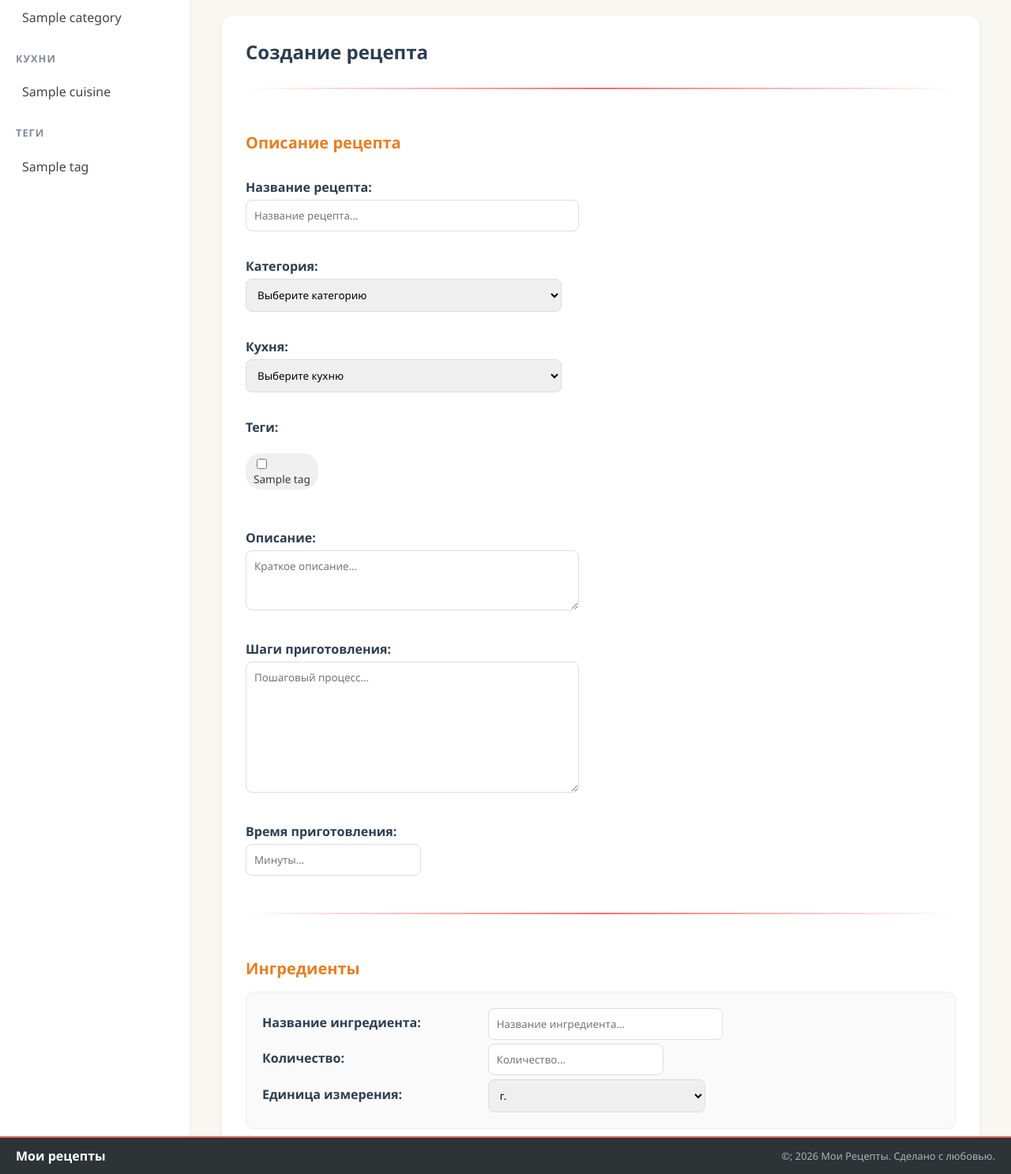
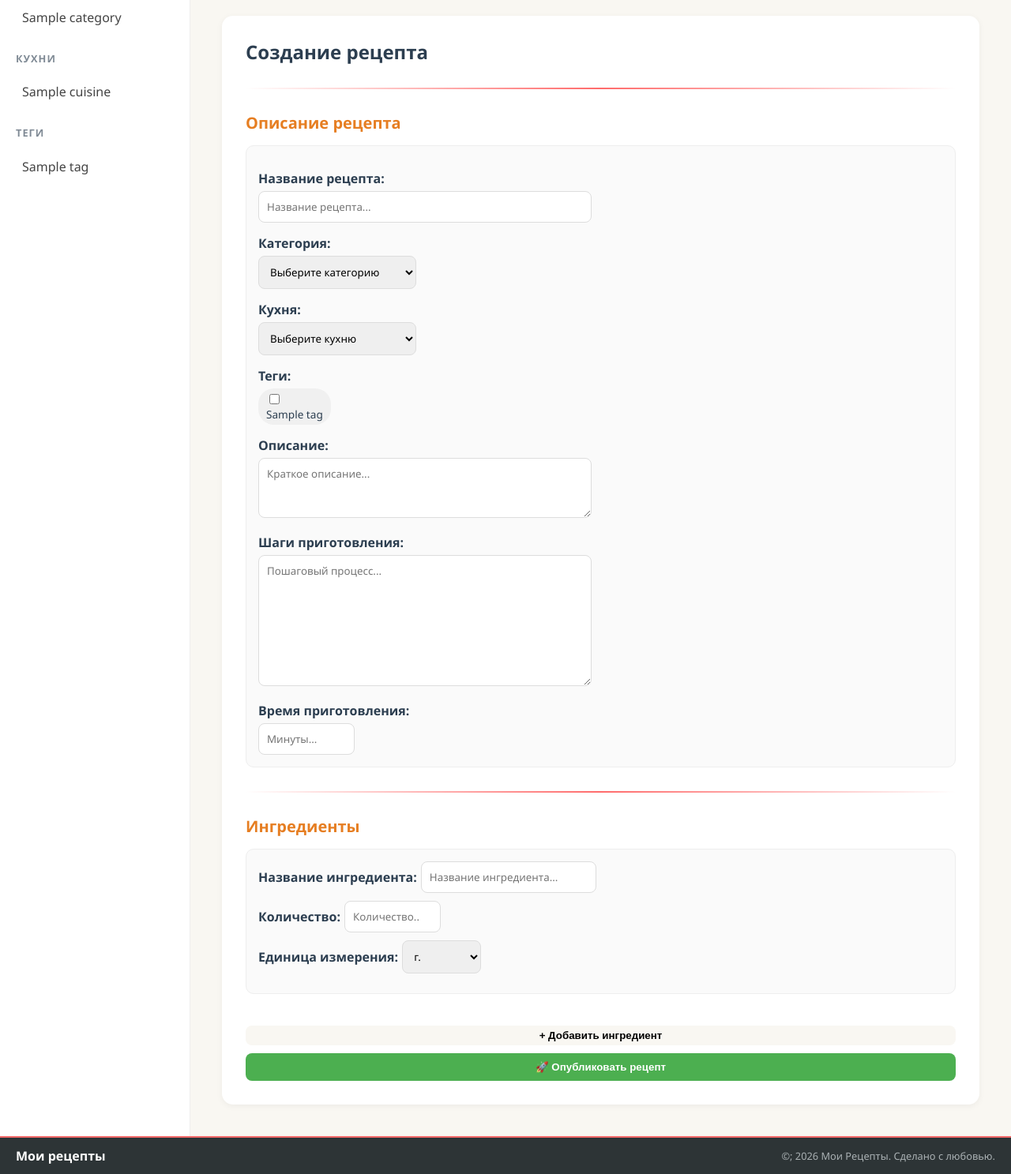
Before and after one commit to Serghqa/ChiefCook, a Django app: page /addrecipe/ in a window 1280 px wide. Shown: the part 123-1610 px from the top of the page at 79% size. Run offline with Django 5.2, Linux system fonts and the light colour scheme; a user stored in the database is signed in; tables that the repository leaves empty hold one stand-in row (values such as "Sample post"); some libraries are stand-ins or nearby versions.

Commit message:
fix add recipe

```diff
--- a/chiefcook/cooking/forms.py
+++ b/chiefcook/cooking/forms.py
@@ -1,28 +1,50 @@
 from typing import Any
 
 from django import forms
-from django.forms import inlineformset_factory, BaseInlineFormSet
+from django.forms.models import inlineformset_factory, BaseInlineFormSet
 from django.core.exceptions import ValidationError
 
 from .models import Recipe, Tag, Ingredient, Category, Cuisine
 
 
+from django.forms.models import BaseInlineFormSet
+from django.core.exceptions import ValidationError
+
+class BaseIngredientFormSet(BaseInlineFormSet):
+    def __init__(self, *args, **kwargs):
+        super().__init__(*args, **kwargs)
+        for form in self.forms:
+            form.empty_permitted = False
+
+    def clean(self):
+        super().clean()
+
+        count_form_errors = sum(1 for err in self.errors if err)
+        if count_form_errors:
+            if not any(form.has_changed() for form in self.forms):
+                raise ValidationError("Добавьте хотя бы один ингредиент.")
+        # if count_form_errors and len(self.forms) == 1:
+        #     raise ValidationError("Добавьте хотя бы один ингредиент.")
+
+            raise ValidationError("Заполните обязательные поля ингредиентов.")
+
+
+
 class RecipeForm(forms.ModelForm):
     tags = forms.ModelMultipleChoiceField(
         queryset=Tag.objects.all(),
-        widget=forms.CheckboxSelectMultiple(attrs={"class": "tag-grid"}),
-        required=False,
+        widget=forms.CheckboxSelectMultiple(attrs={"class": "tag-field"}),
         label="Теги"
     )
     category = forms.ModelChoiceField(
         queryset=Category.objects.all(),
-        widget=forms.Select(),
+        widget=forms.Select(attrs={"class": "r-select-field"}),
         label="Категория",
         empty_label="Выберите категорию",
     )
     cuisine = forms.ModelChoiceField(
         queryset=Cuisine.objects.all(),
-        widget=forms.Select(),
+        widget=forms.Select(attrs={"class": "r-select-field"}),
         label="Кухня",
         empty_label="Выберите кухню",
     )
@@ -32,23 +54,28 @@ class RecipeForm(forms.ModelForm):
         widgets = {
             "name": forms.TextInput(
                 attrs={
+                    "class": "r-name-field",
                     "placeholder": "Название рецепта...",
+                    "autocomplete": "off",
                 }
             ),
             "description": forms.Textarea(
                 attrs={
+                    "class": "r-text-field",
                     "rows": 3,
                     "placeholder": "Краткое описание...",
                 }
             ),
             "instructions": forms.Textarea(
                 attrs={
+                    "class": "r-text-field",
                     "rows": 8,
                     "placeholder": "Пошаговый процесс...",
                 }
             ),
             "cooking_time": forms.NumberInput(
                 attrs={
+                    "class": "r-time-field",
                     "placeholder": "Минуты...",
                 }
             ),
@@ -56,23 +83,33 @@ class RecipeForm(forms.ModelForm):
 
 
 class IngredientForm(forms.ModelForm):
+    def __init__(self, *args, **kwargs):
+        super().__init__(*args, **kwargs)
+        self.fields['unit'].required = False
+
     class Meta:
         model = Ingredient
         fields=["name", "amount", "unit"]
         widgets = {
             "name": forms.TextInput(
                 attrs={
+                    "class": "i-name-field",
                     "placeholder": "Название ингредиента...",
                 }
             ),
             "amount": forms.NumberInput(
                 attrs={
+                    "class": "i-amount-field",
                     "step": "0.1",
                     "min": "0",
                     "placeholder": "Количество...",
                 }
             ),
-            "unit": forms.Select(),
+            "unit": forms.Select(
+                attrs={
+                    "class": "i-unit-field",
+                }
+            ),
         }
 
 
@@ -80,6 +117,7 @@ IngredientFormSet = inlineformset_factory(
     Recipe,  # родительская модель
     Ingredient,  # дочерняя модель
     form=IngredientForm,
+    formset=BaseIngredientFormSet,
     extra=1,  # количество пустых форм для добавления ингредиентов
     can_delete=False,  # возможность удалить строку
     can_delete_extra=True,
--- a/chiefcook/cooking/static/cooking/css/styles.css
+++ b/chiefcook/cooking/static/cooking/css/styles.css
@@ -319,42 +319,57 @@ main {
 }
 
 /* 10. СТИЛИ ДЛЯ ФОРМЫ */
-.form-card {
+.form-recipe-container {
     background: var(--bg-card);
     padding: 30px;
     border-radius: 14px;
     box-shadow: var(--shadow-sm);
 }
 
-.form-card h3 {
+.form-recipe-container h3 {
     color: var(--text-dark);
     margin-bottom: 25px;
     font-size: 1.5rem;
 }
 
-.form-card h4 {
+.form-recipe-container h4 {
     color: var(--accent-color);
     margin: 25px 0 15px 0;
 }
 
 /* Стили для разделителя */
-.form-card hr {
+.form-recipe-container hr {
     border: 0;
     height: 2px;
     background: linear-gradient(to right, transparent, var(--primary-color), transparent);
     margin: 30px 0;
 }
 
-.form-card label {
+.form-recipe-container label {
     font-weight: 600;
     color: var(--text-dark);
     display: block;
     margin-bottom: 5px;
 }
 
-.form-card input,
-.form-card select,
-.form-card textarea {
+/* Поля формы */
+.form-recipe {
+    display: flex;
+    flex-direction: column;
+    gap: 15px;
+    background: #fafafa;
+    padding: 15px;
+    border: 1px solid #eee;
+    border-radius: 10px;
+}
+
+.i-name-field,
+.i-amount-field,
+.i-unit-field,
+.r-time-field,
+.r-text-field,
+.r-name-field,
+.r-select-field {
     width: 100%;
     max-width: 400px;
     padding: 10px;
@@ -363,47 +378,51 @@ main {
     font-family: inherit;
 }
 
-.form-card input[type="number"] {
+.r-select-field {
     max-width: 200px;
+    cursor: pointer;
 }
 
-.form-card input:focus,
-.form-card select:focus,
-.form-card textarea:focus {
+.r-time-field:focus,
+.i-name-field:focus,
+.i-amount-field:focus,
+.i-unit-field:focus,
+.r-text-field:focus,
+.r-name-field:focus,
+.r-select-field:focus {
     outline: none;
     border-color: var(--primary-color);
 }
 
-/* Поля формы */
-.form-recipe {
-    display: flex;
-    flex-direction: column;
-    gap: 1px;
+.r-time-field {
+    max-width: 100px;
 }
 
 /* Компактные теги */
-.tag-grid {
+.tag-field {
     display: flex;
     flex-wrap: wrap;
     gap: 8px;
     max-width: 500px;
 }
 
-.tag-grid div {
+.tag-field div {
     background: #f0f0f0;
     padding: 4px 10px;
     border-radius: 20px;
     font-size: 0.85rem;
 }
 
-.tag-grid input {
-    width: auto !important;
+.tag-field input {
+    width: auto;
     margin-right: 5px;
+    cursor: pointer;
+    transition: background 0.2s;
 }
 
-.tag-grid label {
-    display: inline !important;
-    font-weight: normal !important;
+.tag-field label {
+    display: inline;
+    font-weight: normal;
 }
 
 /* Ингредиенты */
@@ -415,21 +434,73 @@ main {
 }
 
 .ingredient-form {
+    position: relative;
     background: #fafafa;
     padding: 15px;
     border: 1px solid #eee;
     border-radius: 10px;
+    margin-bottom: 10px;
 }
 
-.ingredient-form p {
-    margin: 5px;
-    display: grid;
-    grid-template-columns: 1fr 1fr 1fr auto;
-    gap: 10px;
-    align-items: center;
+.i-name-field {
+    max-width: 200px;
 }
 
-.remove-ingredient {
+.i-amount-field {
+    max-width: 100px;
+}
+
+.i-unit-field {
+    max-width: 100px;
+    cursor: pointer;
+}
+
+
+/* Стили для обертки поля в форме ингредиентов */
+.ingredient-form .field-wrapper {
+    display: flex;
+    align-items: center; /* Выравнивание по вертикали по центру */
+    gap: 5px; /* Расстояние между элементами */
+    margin-bottom: 10px; /* Отступ снизу между строками полей */
+}
+
+.ingredient-form .field-wrapper label {
+    margin: 0; /* Убираем стандартный марджин у label */
+    flex-shrink: 0; /* Предотвращаем сжатие метки */
+    min-width: 100px; /* При необходимости задайте фиксированную ширину для меток */
+    font-weight: 600; /* Сделайте метки жирными, если нужно */
+    color: var(--text-dark); /* Примените цвет из ваших переменных */
+}
+
+/* Стили для блока с ошибками */
+.error {
+    margin: 0;
+    padding: 0;
+    font-size: 0.8rem;
+    color: #e74c3c;
+    /* flex-shrink: 0; */ /* Не сжимается */
+    /* flex-grow: 0; */ /* Не растягивается */
+    /* min-width: fit-content; */ /* Ширина по содержимому */
+    /* Ниже стиль делает ошибку компактной и рядом с полем */
+    align-self: flex-start; /* Выравнивание по верхнему краю, если текст ошибки многострочный */
+}
+
+.error li {
+    /* Убираем маркер у элемента списка */
+    list-style: none;
+    /* Стилизуем сам текст ошибки */
+    font-size: 1rem; /* Меньший размер шрифта */
+    color: #e74c3c; /* Красный цвет для ошибок */
+    /* Дополнительные стили по желанию, например, отступы */
+    /* padding: 2px 0; */
+    /* background-color: #ffeaea; */
+    /* border-radius: 3px; */
+}
+
+
+
+/* Кнопки */
+.btn-remove-ingredient {
     background: #fff;
     color: #e74c3c;
     border: 1px solid #e74c3c;
@@ -438,14 +509,12 @@ main {
     cursor: pointer;
 }
 
-.remove-ingredient:hover {
+.btn-remove-ingredient:hover {
     background: #e74c3c;
     color: #fff;
 }
 
-/* Кнопки */
 .btn {
-    padding: 10px 20px;
     border: none;
     border-radius: 8px;
     cursor: pointer;
@@ -453,9 +522,10 @@ main {
 }
 
 .btn-add {
+    padding: 5px 10px;
     background: var(--bg-page);
-    border: 1px dashed #ccc;
     width: 100%;
+    margin-top: 10px;
 }
 
 .btn-add:hover {
@@ -463,10 +533,11 @@ main {
 }
 
 .btn-save {
+    padding: 10px 20px;
     background: #4CAF50;
     color: white;
     width: 100%;
-    margin-top: 20px;
+    margin-top: 10px;
 }
 
 .btn-save:hover {
--- a/chiefcook/cooking/templates/cooking/add_recipe.html
+++ b/chiefcook/cooking/templates/cooking/add_recipe.html
@@ -6,89 +6,151 @@
     <nav class="breadcrumbs">
         <a href="{% url 'cooking:index' %}">Главная</a> / <span>{{ "Добавить рецепт" }}</span>
     </nav>
-    <div class="form-card">
+    <div class="form-recipe-container">
         <h3>Создание рецепта</h3>
         <hr>
-        <form method="post" id="recipe-form">
+        <form method="post">
             {% csrf_token %}
+            <h4>Описание рецепта</h4>
             <div class="form-recipe">
-                <h4>Описание рецепта</h4>
-                {{ form_recipe.as_p }}
+                <div class="error">
+                    {% if error_form_ingredient %}
+                        {{ error_form_ingredient }}
+                    {% endif %}
+                </div>
+                {% for field in form_recipe %}
+                    <div>
+                        {{ field.errors }}
+                        {{ field.label_tag }} {{ field }}
+                    </div>
+                {% endfor %}
+            </div>
             <hr>
             <h4>Ингредиенты</h4>
+            <div class="form-ingredients">
                 {{ formset.management_form }}
                 <div id="ingredients-container">
-                    <div class="form-ingredients">
                     {% for form in formset %}
                         <div class="ingredient-form">
-                            {{ form.as_p }}
-                        </div>{% endfor %}
+                            {% for field in form %}
+                                {% if field.name != "id" and field.name != "recipe" %}
+                                    <div class="field-wrapper">
+                                        {{ field.label_tag }} {{ field }}
+                                        <div class="error">
+                                            {{ field.errors }}
                                         </div>
                                     </div>
+                                {% endif %}
+                            {% endfor %}
+                        </div>
+                    {% endfor %}
+                </div>
+            </div>
+            <div>
                 <button type="button"
                         class="btn btn-add"
                         hx-get="{% url 'cooking:add_ingredient_form' %}"
                         hx-target="#ingredients-container"
                         hx-swap="beforeend">+ Добавить ингредиент</button>
+            </div>
             <div>
                 <button type="submit" class="btn btn-save">🚀 Опубликовать рецепт</button>
-                </div>
             </div>
         </form>
     </div>
     <script>
-        // Функция для обновления индексов форм после добавления/удаления
         function updateFormIndices() {
-            const container = document.getElementById('ingredients-container');
-            const forms = container.querySelectorAll('.ingredient-form');
+            const container = document.getElementById("ingredients-container");
+            const forms = container.querySelectorAll(".ingredient-form");
+
+            const totalForms = document.getElementById("id_ingredients-TOTAL_FORMS");
+            if (totalForms) {
+                totalForms.value = forms.length;
+            }
 
             forms.forEach((form, index) => {
-                // Обновляем все поля формы
-                const inputs = form.querySelectorAll('input, select, textarea');
+                const inputs = form.querySelectorAll("input, select, textarea");
                 inputs.forEach(input => {
-                    const name = input.getAttribute('name');
-                    if (name && name.includes('ingredients-')) {
-                        const newName = name.replace(/ingredients-\d+-/, `ingredients-${index}-`);
-                        input.setAttribute('name', newName);
+                    const oldName = input.getAttribute("name");
+                    if (oldName) {
+                        let baseName = oldName.replace(/ingredients-\d+-/, '');
+                        const newName = `ingredients-${index}-${baseName}`;
+                        input.setAttribute("name", newName);
                     }
 
-                    const id = input.getAttribute('id');
-                    if (id && id.includes('id_ingredients-')) {
-                        const newId = id.replace(/id_ingredients-\d+-/, `id_ingredients-${index}-`);
-                        input.setAttribute('id', newId);
+                    const oldId = input.getAttribute("id");
+                    if (oldId) {
+                        let baseId = oldId.replace(/id_ingredients-\d+-/, 'id_ingredients-');
+                        const newId = `id_ingredients-${index}-${baseId.split('-').pop()}`;
+                        input.setAttribute("id", newId);
                     }
                 });
 
-                // Обновляем labels
-                const labels = form.querySelectorAll('label');
+                const labels = form.querySelectorAll("label");
                 labels.forEach(label => {
-                    const forAttr = label.getAttribute('for');
-                    if (forAttr && forAttr.includes('id_ingredients-')) {
-                        const newFor = forAttr.replace(/id_ingredients-\d+-/, `id_ingredients-${index}-`);
-                        label.setAttribute('for', newFor);
+                    const forAttr = label.getAttribute("for");
+                    if (forAttr && forAttr.includes('id_ingredients')) {
+                        let baseFor = forAttr.replace(/id_ingredients-\d+-/, 'id_ingredients-');
+                        const newFor = `id_ingredients-${index}-${baseFor.split('-').pop()}`;
+                        label.setAttribute("for", newFor);
                     }
                 });
             });
-
-            // Обновляем TOTAL_FORMS
-            const totalForms = document.getElementById('id_ingredients-TOTAL_FORMS');
-            if (totalForms) {
-                totalForms.value = forms.length;
-            }
         }
 
-        // Слушаем события добавления форм
-        document.addEventListener('htmx:afterSwap', function(event) {
-            if (event.target.id === 'ingredients-container') {
-                updateFormIndices();
+        function addRemoveButtonsAndHandlers() {
+            const forms = document.querySelectorAll(".ingredient-form");
+
+            forms.forEach((form, index) => {
+                // Убираем кнопку "Удалить" для первой формы
+                if (index === 0) {
+                    // Если кнопка есть — удаляем
+                    const existingButton = form.querySelector(".btn-remove-ingredient");
+                    if (existingButton) {
+                        existingButton.remove();
+                    }
+                } else {
+                    // Для остальных форм добавляем кнопку, если её нет
+                    let removeButton = form.querySelector(".btn-remove-ingredient");
+
+                    if (!removeButton) {
+                        removeButton = document.createElement("button");
+                        removeButton.type = "button";
+                        removeButton.className = "btn-remove-ingredient";
+                        removeButton.textContent = "Удалить";
+                        form.appendChild(removeButton);
+                    }
+
+                    // Удаляем старый обработчик и добавляем новый
+                    removeButton.removeEventListener("click", removeIngredient);
+                    removeButton.addEventListener("click", removeIngredient);
                 }
             });
+        }
 
-        // Удаление формы
-        document.addEventListener('click', function(event) {
-            if (event.target.classList.contains('remove-ingredient')) {
-                event.target.closest('.ingredient-form').remove();
+        function removeIngredient(e) {
+            e.preventDefault();
+            const formToRemove = e.target.closest(".ingredient-form");
+
+            // Удаляем форму
+            formToRemove.remove();
+
+            // Обновляем индексы
             updateFormIndices();
+
+            // Перезапускаем добавление кнопок
+            addRemoveButtonsAndHandlers();
+        }
+
+        document.addEventListener("DOMContentLoaded", function () {
+            updateFormIndices();
+            addRemoveButtonsAndHandlers();
+        });
+
+        document.addEventListener("htmx:afterSwap", function (event) {
+            if (event.target.id === "ingredients-container") {
+                updateFormIndices();
+                addRemoveButtonsAndHandlers();
             }
         });
     </script>
--- a/chiefcook/cooking/views.py
+++ b/chiefcook/cooking/views.py
@@ -87,9 +87,16 @@ def add_recipe(request: HttpRequest):
             for ingredient in ingredients:
                 ingredient.recipe = recipe
                 ingredient.save()
-            for del_ingredient in formset.deleted_objects:
-                del_ingredient.delete()
             return redirect("cooking:recipe", slug=recipe.slug)
+        else:
+            non_form_error = formset.non_form_errors() or None
+
+            context = {
+                "error_form_ingredient": non_form_error,
+                "form_recipe": form_recipe,
+                "formset": formset,
+            }
+            return render(request, "cooking/add_recipe.html", context)
 
     form_recipe = RecipeForm()
     formset = IngredientFormSet(prefix="ingredients")
```
Also changed, not shown: chiefcook/cooking/templates/cooking/partials/ingredient_form.html (+11 -2 lines), chiefcook/cooking/migrations/0002_alter_ingredient_amount_alter_ingredient_unit_and_more.py (added), chiefcook/cooking/migrations/0003_alter_ingredient_unit.py (added). Lines whose indentation alone changed are shown as unchanged.
